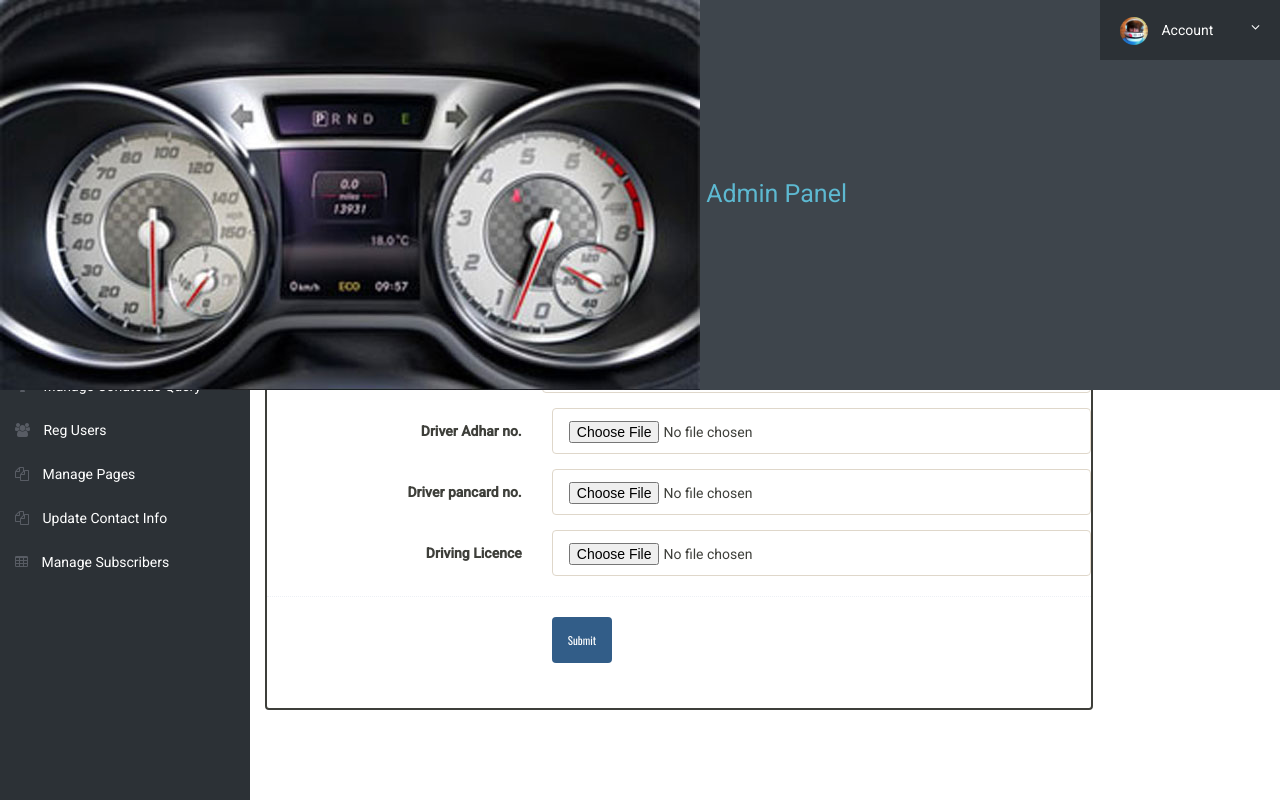
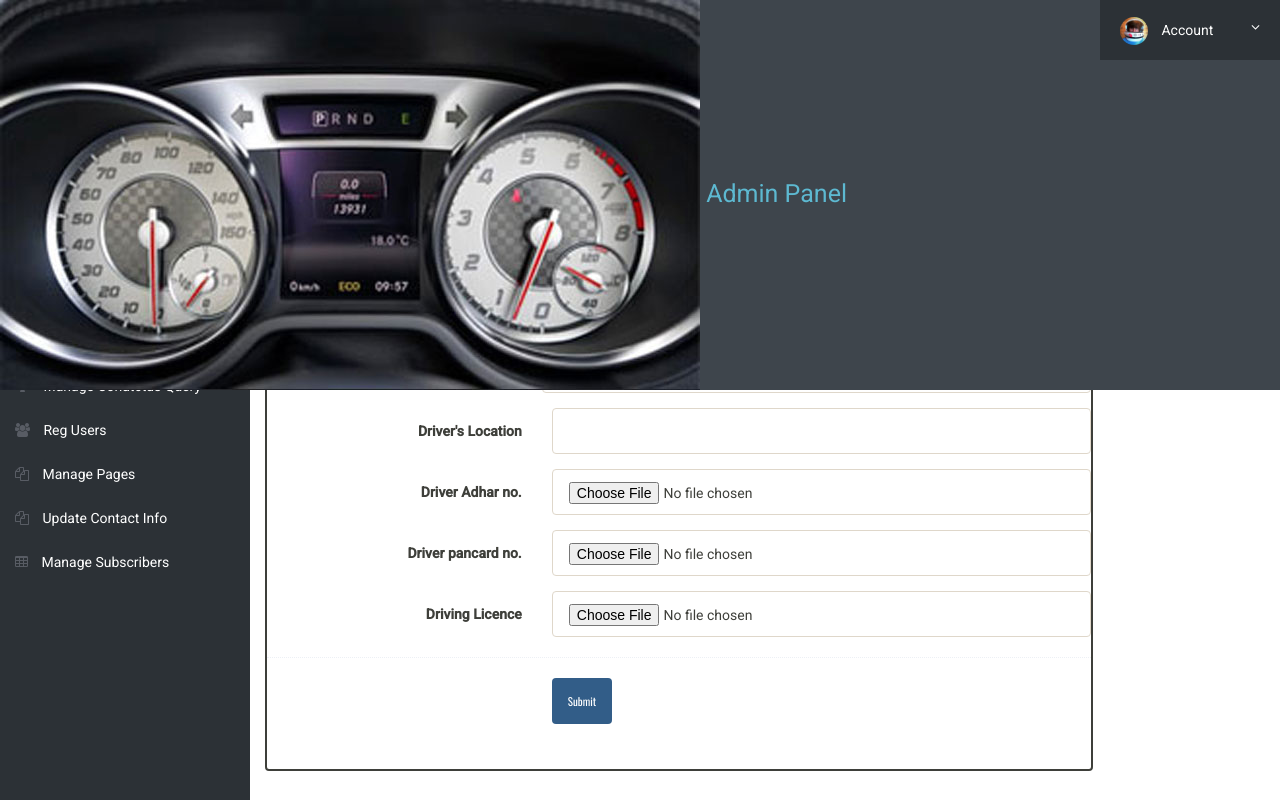
Before and after one commit to abhijitintelcorp/Redicabss, a PHP site: page /admin/add-driver.php in a window 1280 px wide. Run offline with PHP 8.4, Linux system fonts and the light colour scheme.

Commit message:
modify add-driver

```diff
--- a/admin/add-driver.php
+++ b/admin/add-driver.php
@@ -9,6 +9,7 @@ if(isset($_POST['submit']))
 $name=htmlspecialchars($_POST['name']);
 $number=htmlspecialchars($_POST['number']);
 $email=htmlspecialchars($_POST['email']);
+$location=htmlspecialchars($_POST['location']);
 $adhar=htmlspecialchars($_POST['adhar']);
 $pan=htmlspecialchars($_POST['pan']);
 $licence=htmlspecialchars($_POST['licence']);
@@ -28,24 +29,24 @@ $adhar=$_FILES['adhar']['name'];
 		$img_file3=$_FILES['licence']['tmp_name'];
 
 
-		$path1 = "upload/".$pan;
-		$path2 = "upload/".$licence;
+		$path1 = "image/".$pan;
+		$path2 = "image/".$licence;
 
 		if($img_type=='image/jpg' || $img_type=='image/jpeg' || $img_type=='image/png' || $img_type=='image/gif'){
 			if($img_size<=7000000){
 			{
 
-$insert_qry="INSERT INTO tbldriver(`name`,`number`,`email`,`adhar`,`pan`,`licence`)VALUES('$name','$number','$email','$adhar','$pan','$licence')";
+$insert_qry="INSERT INTO tbldriver(`name`,`number`,`email`,`location`,`adhar`,`pan`,`licence`)VALUES('$name','$number','$email','$location','$adhar','$pan','$licence')";
 $fn_qry = mysqli_query($conn, $insert_qry);
-$path = "upload/".$adhar;
+$path = "image/".$adhar;
 if(move_uploaded_file($img_file1, $path)){
  copy($path, "$path");
 }
-$path = "upload/".$pan;
+$path = "image/".$pan;
 if(move_uploaded_file($img_file2, $path)){
  copy($path, "$path");
 }
- $path = "upload/".$licence;
+ $path = "image/".$licence;
 if(move_uploaded_file($img_file3, $path)){
  copy($path, "$path");
 }
@@ -145,6 +146,12 @@ if(move_uploaded_file($img_file3, $path)){
 												</div>
 											</div>
 											<div class="form-group">
+												<label class="col-sm-4 control-label">Driver's Location</label>
+												<div class="col-sm-8">
+													<input type="text" class="form-control" name="location" id="location" required>
+												</div>
+											</div>
+											<div class="form-group">
 												<label class="col-sm-4 control-label">Driver Adhar no.</label>
 												<div class="col-sm-8">
 													<input type="file" class="form-control" name="adhar" id="adhar" required>
```
